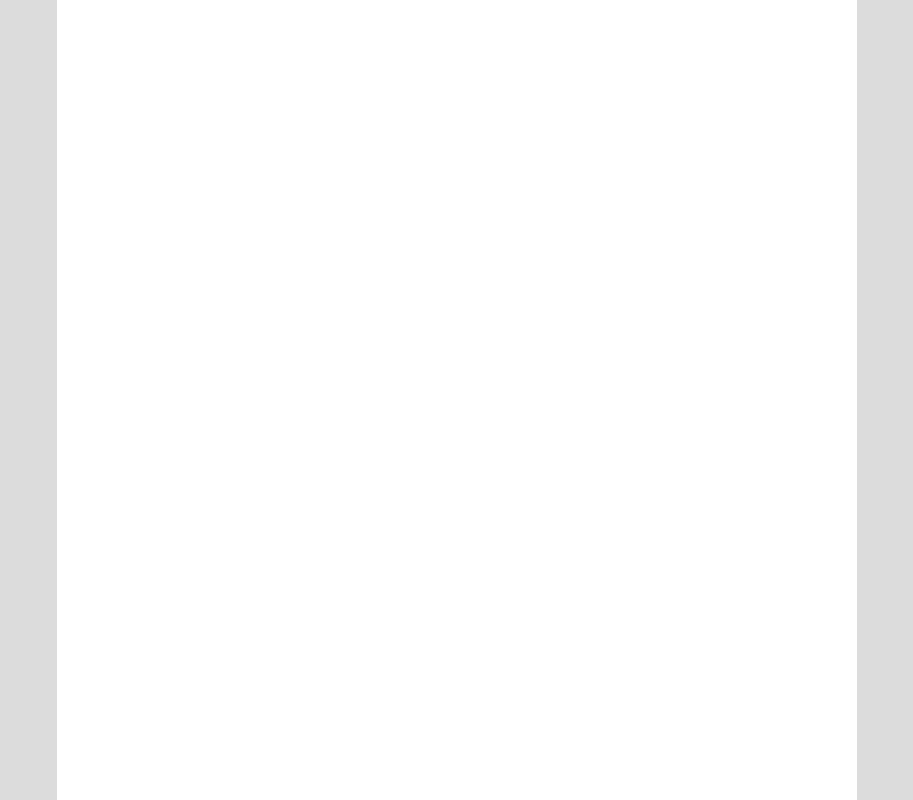
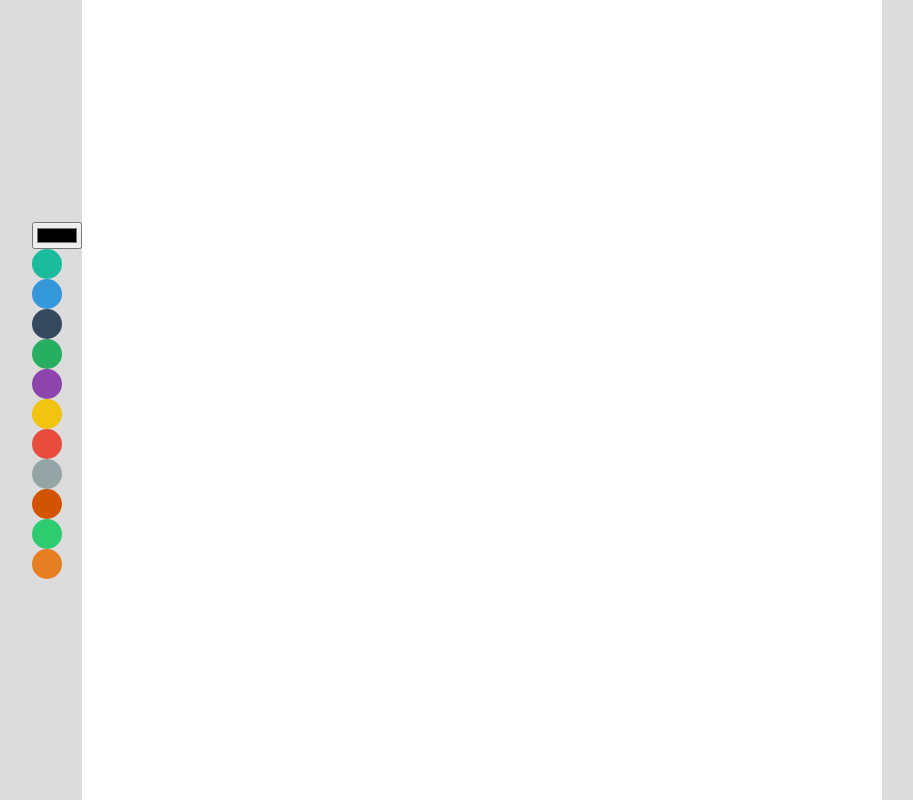
Before and after one commit to leehyeonj/meme_maker, a React (Create React App) app in the folder meme_maker/: page / in a window 1280 px wide. Shown: the whole page, without its empty margins (183-1096 px from the left). Built offline with nearby package versions, Linux system fonts and the light colour scheme.

Commit message:
feat : recoil 설치, 브러쉬 색상 바꾸기

```diff
--- a/meme_maker/src/App.js
+++ b/meme_maker/src/App.js
@@ -1,9 +1,13 @@
-import logo from "./logo.svg";
 import "./App.css";
 import Canvas from "./Canvas";
+import { RecoilRoot } from "recoil";
 
 function App() {
-  return <Canvas />;
+  return (
+    <RecoilRoot>
+      <Canvas />
+    </RecoilRoot>
+  );
 }
 
 export default App;
--- a/meme_maker/src/Canvas.jsx
+++ b/meme_maker/src/Canvas.jsx
@@ -1,5 +1,9 @@
 import React, { useEffect, useRef, useState } from "react";
+import Color from "./components/Color";
 import "./canvas.css";
+import { useRecoilState, useRecoilValue } from "recoil";
+import { colorState } from "./recoil/color";
+import ColorSet from "./components/ColorSet";
 
 const Canvas = () => {
   const canvasRef = useRef(null);
@@ -7,6 +11,7 @@ const Canvas = () => {
 
   const [ctx, setCtx] = useState();
   const [isDrawing, setIsDrawing] = useState(false);
+  const brushColor = useRecoilValue(colorState);
 
   useEffect(() => {
     const canvas = canvasRef.current;
@@ -36,6 +41,7 @@ const Canvas = () => {
         ctx.beginPath();
         ctx.moveTo(offsetX, offsetY);
       } else {
+        ctx.strokeStyle = brushColor;
         ctx.lineTo(offsetX, offsetY);
         ctx.stroke();
       }
@@ -44,6 +50,7 @@ const Canvas = () => {
 
   return (
     <div className="body">
+      <ColorSet />
       <canvas
         className="canvas"
         ref={canvasRef}
--- /dev/null
+++ b/meme_maker/src/CanvasRecoil.js
@@ -0,0 +1,6 @@
+import { atom } from "recoil";
+
+const canvasState = atom({
+  key: "canvasState", // unique ID (with respect to other atoms/selectors)
+  default: "", // default value (aka initial value)
+});
--- /dev/null
+++ b/meme_maker/src/components/Color.js
@@ -0,0 +1,24 @@
+import React from "react";
+import { useRecoilState, useSetRecoilState } from "recoil";
+
+import { colorState } from "../recoil/color";
+
+const Color = (props) => {
+  const setBrushColor = useSetRecoilState(colorState);
+
+  return (
+    <div
+      style={{
+        backgroundColor: props.color,
+        width: 30,
+        height: 30,
+        borderRadius: 30,
+      }}
+      onClick={() => {
+        setBrushColor(props.color);
+      }}
+    ></div>
+  );
+};
+
+export default Color;
--- /dev/null
+++ b/meme_maker/src/components/ColorSet.js
@@ -0,0 +1,21 @@
+import React from "react";
+import Color from "./Color";
+import { colorSet, colorState } from "../recoil/color";
+import { useSetRecoilState } from "recoil";
+
+const ColorSet = () => {
+  const setBrushColor = useSetRecoilState(colorState);
+  const onColorChange = (event) => {
+    setBrushColor(event.target.value);
+  };
+  return (
+    <div className="color-options">
+      <input type="color" id="color" onChange={onColorChange} />
+      {colorSet.map((p) => {
+        return <Color color={p} key={p} />;
+      })}
+    </div>
+  );
+};
+
+export default ColorSet;
--- /dev/null
+++ b/meme_maker/src/recoil/color.js
@@ -0,0 +1,20 @@
+import { atom } from "recoil";
+
+export const colorSet = [
+  "#1abc9c",
+  "#3498db",
+  "#34495e",
+  "#27ae60",
+  "#8e44ad",
+  "#f1c40f",
+  "#e74c3c",
+  "#95a5a6",
+  "#d35400",
+  "#2ecc71",
+  "#e67e22",
+];
+
+export const colorState = atom({
+  key: "colorState",
+  default: "black",
+});
```
